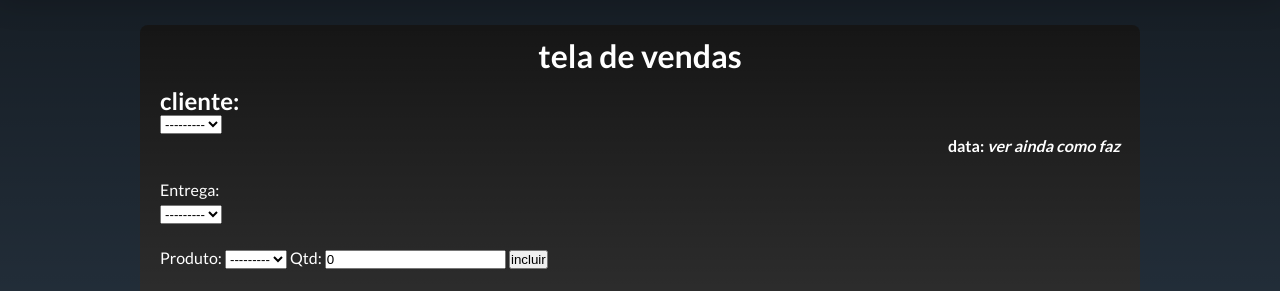
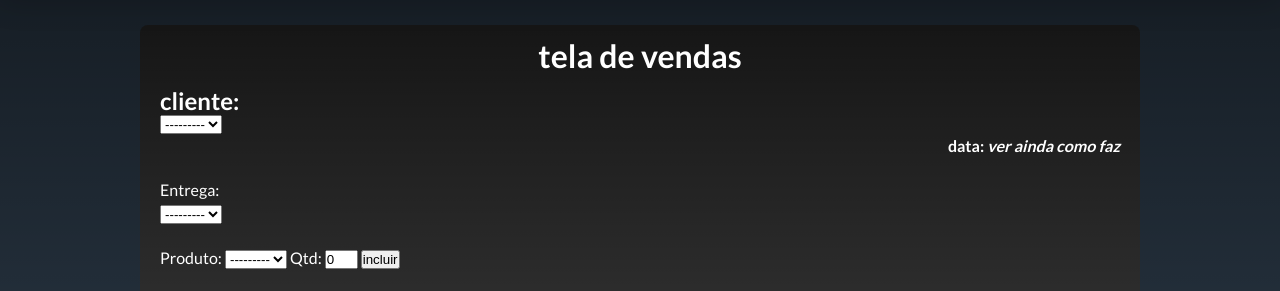
Before and after one commit to Emerson-91/Projeto-Atelie, a Django app: page /projeto/venda/ in a window 1280 px wide. Shown: the part 55-346 px from the top of the page. Run offline with Django 3.2, Linux system fonts and the light colour scheme; data that the repository does not hold is empty.

Commit message:
tela de vendas

```diff
--- a/atelie/templates/venda.html
+++ b/atelie/templates/venda.html
@@ -1,6 +1,10 @@
 {% extends 'base.html' %}
 {% block listing %}
-
+<style type="text/css">
+input[type="number"]{
+    width: 3%;
+}
+</style>
 <h1 align="center">tela de vendas </h1>
 </br>
 <form action="" method="post">
@@ -22,7 +26,7 @@
 </br>
     <label> Produto: </label> {{form.produto}}
     <label> Qtd: </label> {{form.qtd}}
-    <button type="button" value="Incluir">incluir</button>
+    <button type="submit" value="Incluir">incluir</button>
 </br>
 </br>
 <table align="center" border="1px">
```
